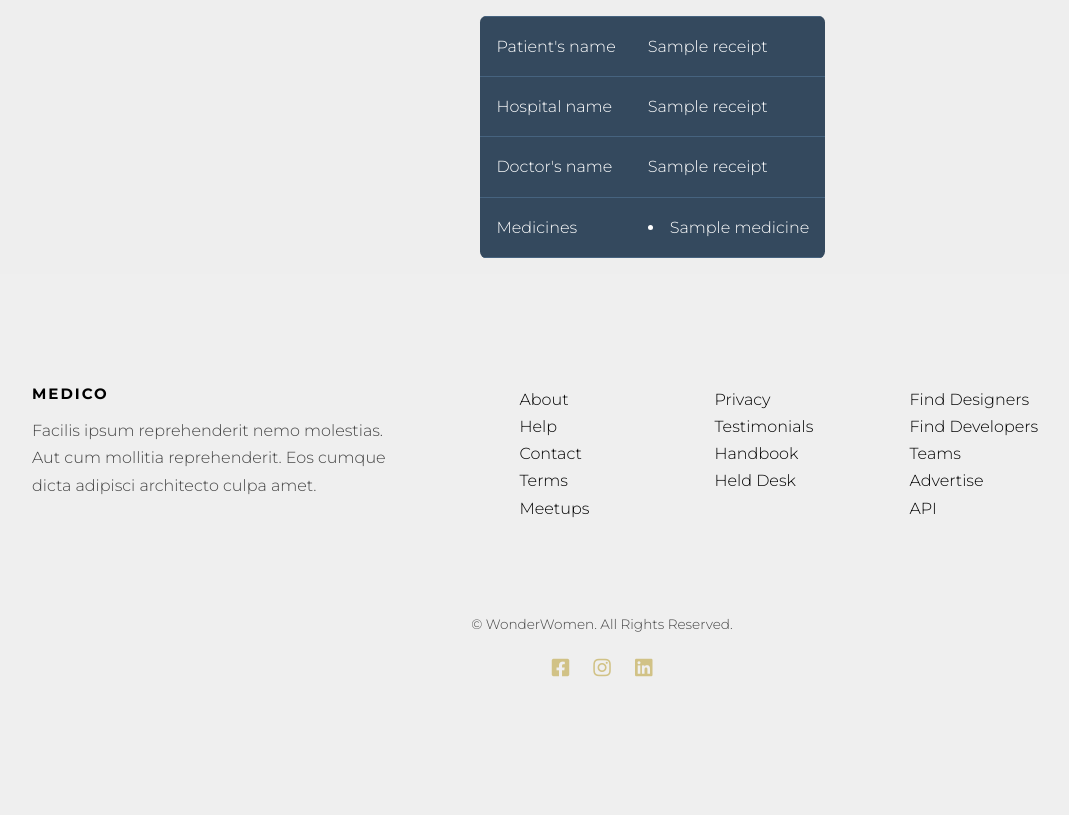
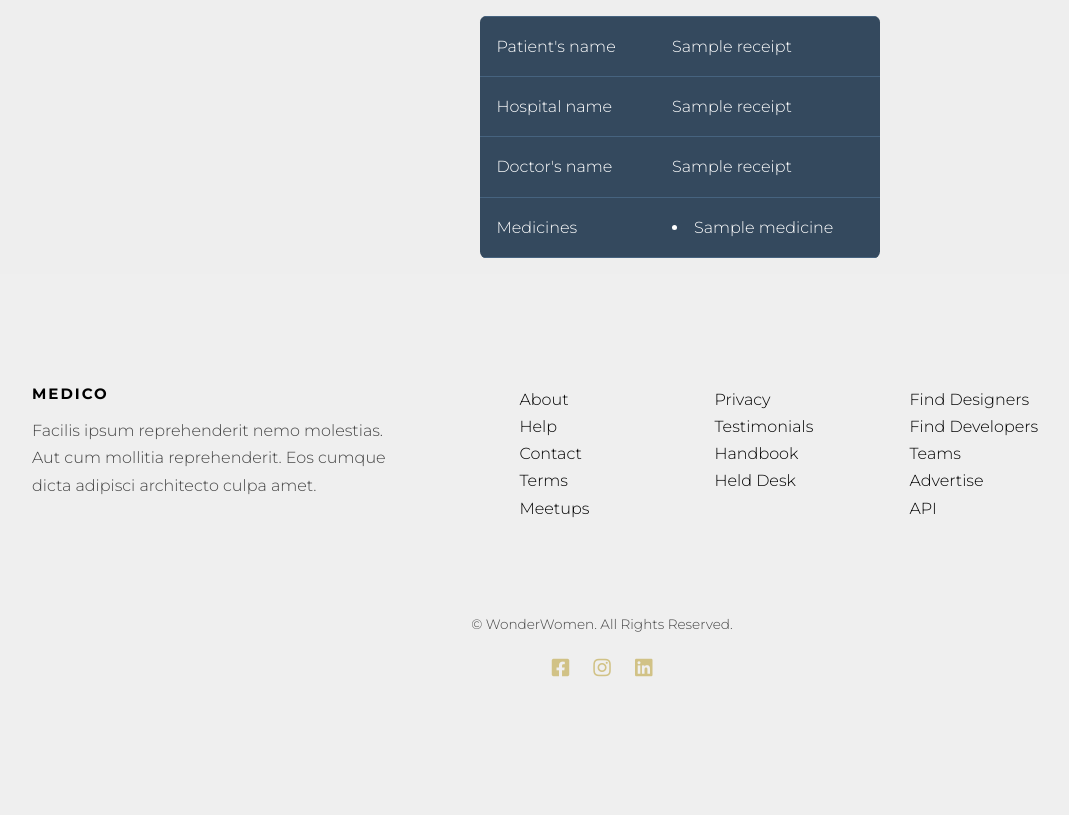
Before and after one commit to PratibhaShrivastav/Medical-ecommerce-dapp, a Django app: template accounts/templates/Receipts.html in a window 1280 px wide. Shown: the part 70-885 px from the top of the page, without its empty margins (38-1107 px from the left). Run offline with Django 3.2, Linux system fonts and the light colour scheme; the template is opened without the code that fills it: most values are stand-ins (such as "Sample title", 1, 10 or a date in 2020); some libraries are stand-ins or nearby versions; some web fonts are replaced.

Commit message:
minor changes

```diff
--- a/contracts/data.json
+++ b/contracts/data.json
@@ -97,5 +97,5 @@
             "type": "constructor"
         }
     ],
-    "contract_address": "0x3d86C4F740F9e69EE95A8d9B7a8451027fCD5818"
+    "contract_address": "0xe74659199c370d0042700014AF37027D113fc23E"
 }
--- a/static/css/table.css
+++ b/static/css/table.css
@@ -1,7 +1,7 @@
 @import "https://fonts.googleapis.com/css?family=Montserrat:300,400,700";
         .rwd-table {
           margin: 1em 0;
-          min-width: 300px;
+          min-width: 400px;
         }
         .rwd-table tr {
           border-top: 1px solid #ddd;
```
Also changed, not shown: db.sqlite3, media/images/fluticasone.jpg (added).
